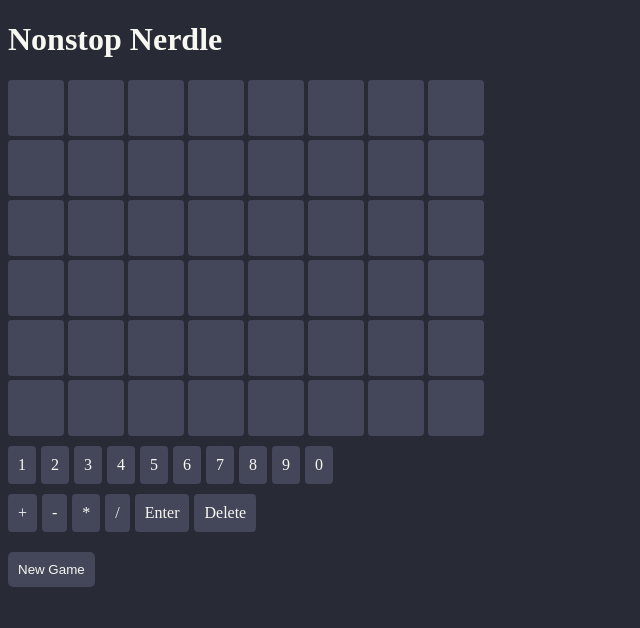
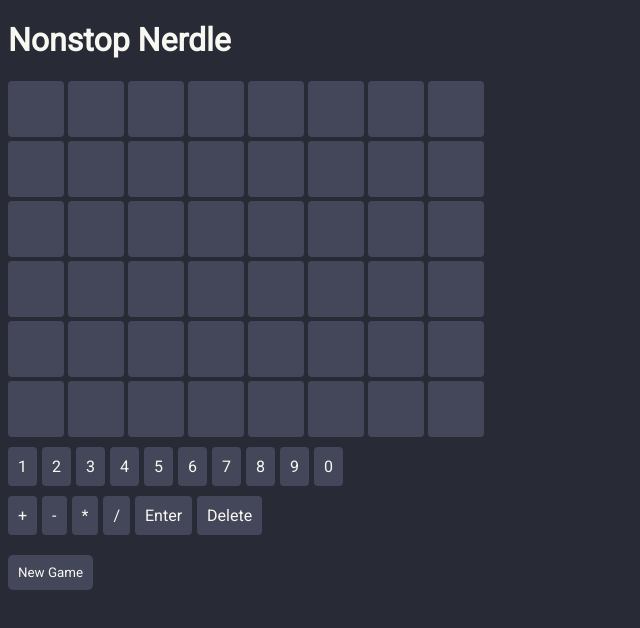
Before and after one commit to bh-392/nonstop-nerdle, a React (Create React App) app: page / in a window 1280 px wide. Shown: the top 628 px of the page, without its empty margins (0-640 px from the left). Built offline with nearby package versions, Linux system fonts and the light colour scheme.

Commit message:
Update font-family

```diff
--- a/src/index.css
+++ b/src/index.css
@@ -1,3 +1,9 @@
+@import url("https://fonts.googleapis.com/css2?family=Roboto&display=swap");
+
+* {
+  font-family: "Roboto", sans-serif;
+}
+
 body {
   background: #282a36;
   padding-bottom: 40px;
```
